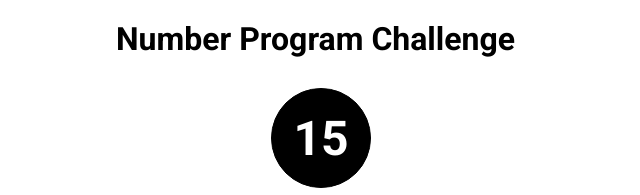
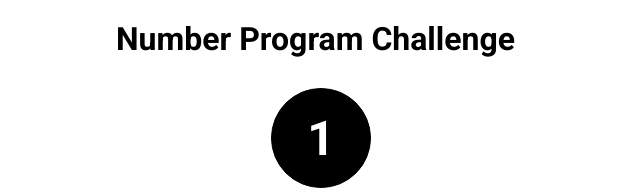
Before and after one commit to toddteis/number-program-challenge, a plain HTML site: page index.html in a window 1280 px wide. Both pictures are taken after typing "5" into the empty fields and a click on the button "Submit". Shown: the top 195 px of the page, without its empty margins (319-959 px from the left). Drawn offline with Linux system fonts and the light colour scheme.

Commit message:
Added uiTimer() that increments the webpage counter every second.

```diff
--- a/index.html
+++ b/index.html
@@ -20,7 +20,7 @@
                 <button type="submit" class="btn-timer-submit" id="btn-timer-submit">Submit</button>
             </div>
             <div class="display-timer-wrapper hide" id="display-timer-wrapper">
-                <div class="display-timer" id="display-timer">15</div>
+                <div class="display-timer" id="display-timer">0</div>
                 <div>
                     <button class="btn-timer-resume hide" id="btn-timer-resume">Resume</button>
                     <button class="btn-timer-pause" id="btn-timer-pause">Pause</button>
--- a/main.js
+++ b/main.js
@@ -7,6 +7,7 @@ const setIntervalDiv = document.getElementById("set-interval");
 const displayTimerDiv = document.getElementById('display-timer-wrapper');
 const numberInDiv = document.getElementById('number-in');
 const displayDiv = document.getElementById('display');
+const displayTimer = document.getElementById('display-timer');
 
 btnTimerSubmit.addEventListener('click', () => {
     const timerTextInput = document.getElementById("timer-text-input").value;
@@ -20,6 +21,7 @@ btnTimerSubmit.addEventListener('click', () => {
         if (!timerInputError.classList.contains('hide')) { timerInputError.classList.toggle('hide') };
         // start interval timer
         timer(setTimerInterval);
+        uiTimer();
         // hide set-interval div, show display-timer div
         toggleIntervalDisplay();
     }
@@ -41,6 +43,17 @@ function toggleIntervalDisplay() {
     }
 };
 
+// Timer for the UI.
+
+function uiTimer() {
+    let count = 0;
+    let uiCounter = setInterval(function () {
+        console.log(count);
+        displayTimer.textContent = count;
+        count++;
+    }, 1000);
+}
+
 // outputController: receive output from Core Logic, add html & display on webpage
 
 // Core logic
```
